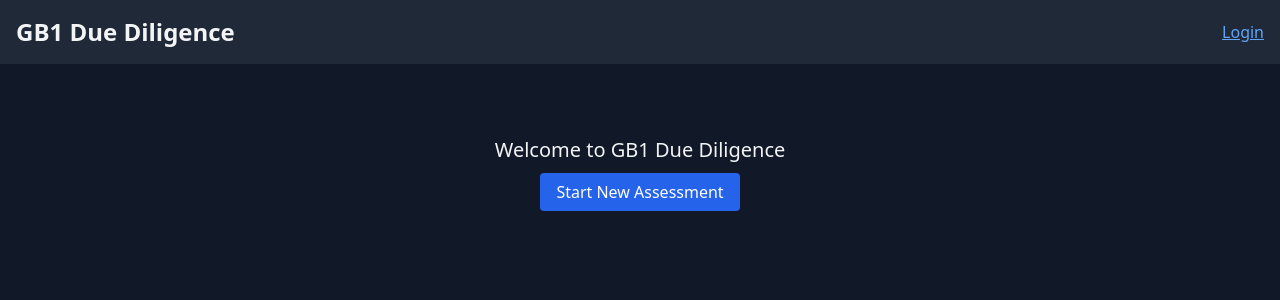
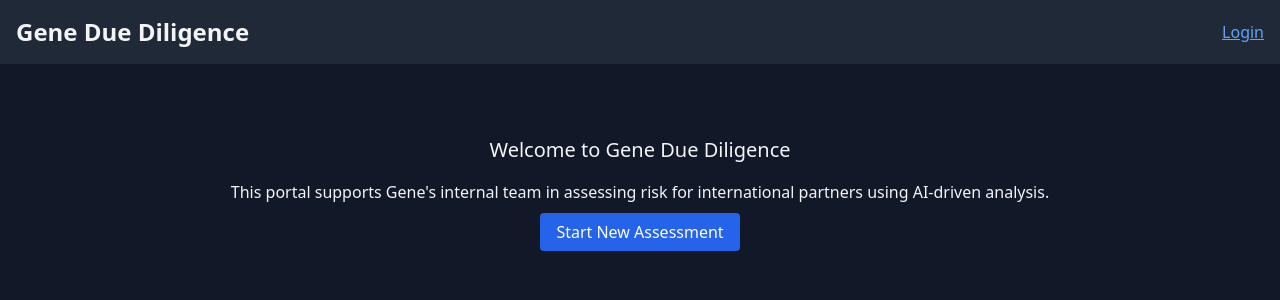
Before and after one commit to sherafyk/GB1, a FastAPI app: page / in a window 1280 px wide. Shown: the top 300 px of the page. Run offline with FastAPI, Linux system fonts and the light colour scheme; some libraries are stand-ins or nearby versions.

Commit message:
Update branding for Gene

```diff
--- a/templates/base.html
+++ b/templates/base.html
@@ -2,7 +2,7 @@
 <html class="dark">
 <head>
     <meta charset="utf-8">
-    <title>{% block title %}GB1{% endblock %}</title>
+    <title>{% block title %}Gene{% endblock %}</title>
     <script src="https://cdn.tailwindcss.com"></script>
     <script>
         tailwind.config = { darkMode: 'class' }
@@ -11,7 +11,7 @@
 <body class="bg-gray-900 text-gray-100 min-h-screen">
     <header class="bg-gray-800 p-4 mb-4">
         <div class="flex justify-between items-center">
-            <h1 class="text-2xl font-bold">GB1 Due Diligence</h1>
+            <h1 class="text-2xl font-bold">Gene Due Diligence</h1>
             <div>
                 {% if request.session.get('user') %}
                     <span class="mr-2">{{ request.session['user']['username'] }}</span>
--- a/templates/index.html
+++ b/templates/index.html
@@ -1,8 +1,9 @@
 {% extends "base.html" %}
-{% block title %}Home - GB1{% endblock %}
+{% block title %}Home - Gene{% endblock %}
 {% block content %}
 <div class="text-center mt-10">
-    <h2 class="text-xl mb-4">Welcome to GB1 Due Diligence</h2>
+    <h2 class="text-xl mb-4">Welcome to Gene Due Diligence</h2>
+    <p class="mb-4">This portal supports Gene's internal team in assessing risk for international partners using AI-driven analysis.</p>
     <a href="/wizard/company" class="px-4 py-2 bg-blue-600 hover:bg-blue-700 rounded text-white">Start New Assessment</a>
 </div>
 {% endblock %}
```
Also changed, not shown: README.md.
